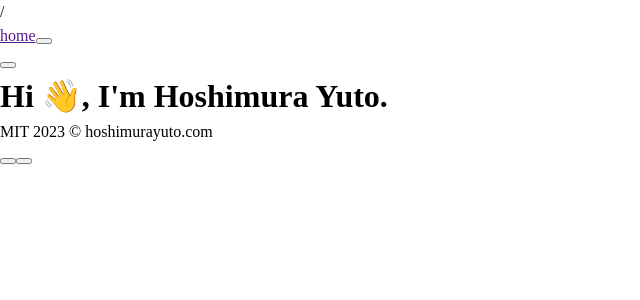
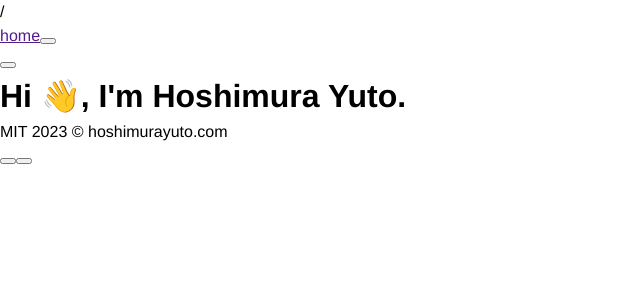
Before and after one commit to HoshimuraYuto/HoshimuraYuto.com, a Next.js app: page / in a window 1280 px wide. Shown: the top 300 px of the page, without its empty margins (0-640 px from the left). Built offline with nearby package versions, Linux system fonts and the light colour scheme.

Commit message:
#22 add global font setting

```diff
--- a/app/globals.css
+++ b/app/globals.css
@@ -1 +1,6 @@
+html[lang="ja"] body {
+  font-family: "Helvetica Neue", Arial, "Hiragino Kaku Gothic ProN",
+    "Hiragino Sans", Meiryo, sans-serif;
+}
+
 @unocss all;
```
